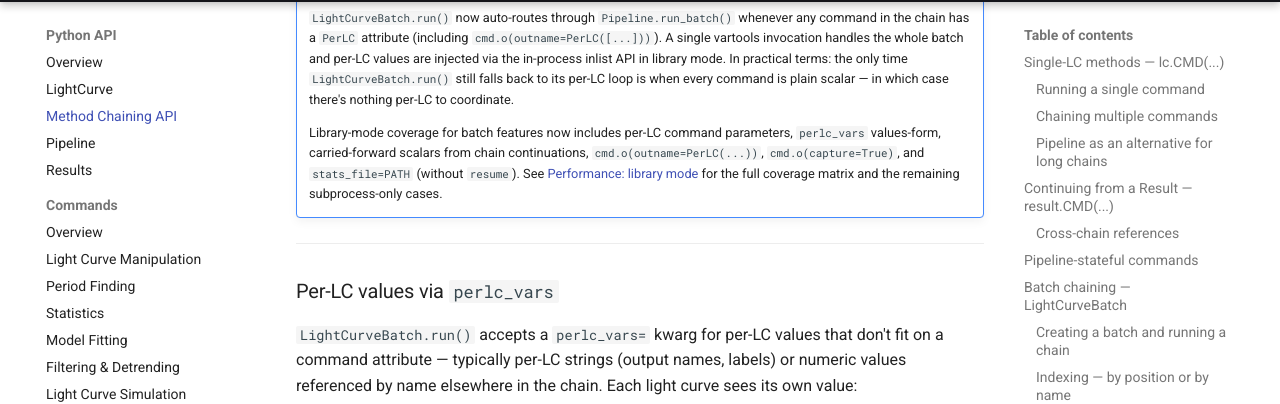
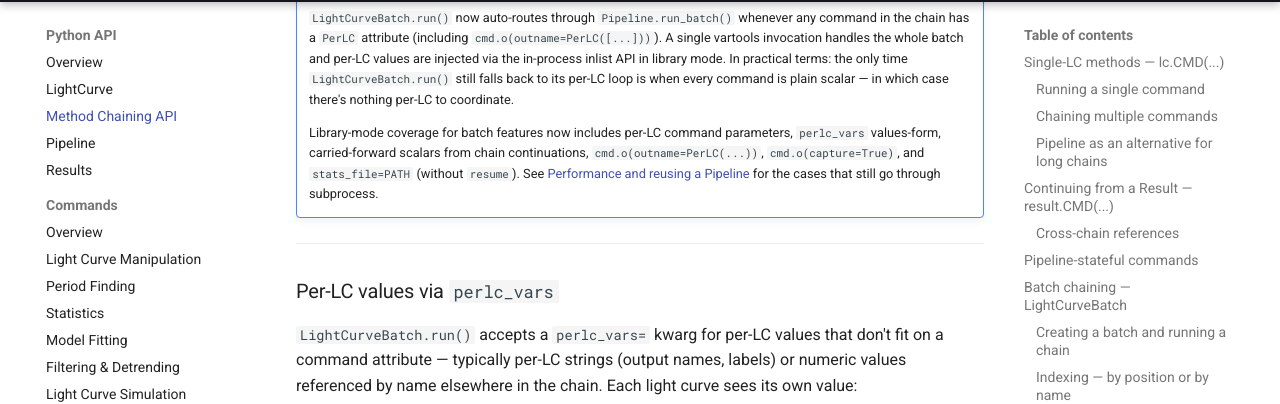
Before and after one commit to joeldhartman/vartools-site, an MkDocs documentation site: the page built from docs/python/chaining.md, in a window 1280 px wide and 900 px high, scrolled down 6657 px. Shown: the part 94-498 px from the top of the window. Built offline with MkDocs 1.6.1 and Material for MkDocs 9.7.7, drawn with Linux system fonts in a browser that asks for light colours; comment, search, counter and statistics services are not loaded; the version menu is left out.

```diff
--- a/docs/python/chaining.md
+++ b/docs/python/chaining.md
@@ -338,9 +338,8 @@ result = vt.LightCurveBatch(lcs).LS(minp=PerLC([0.5, 0.5, 1.0, 0.5, 0.5]),
     command parameters, `perlc_vars` values-form, carried-forward
     scalars from chain continuations, `cmd.o(outname=PerLC(...))`,
     `cmd.o(capture=True)`, and `stats_file=PATH` (without `resume`).
-    See [Performance: library mode](pipeline.md#performance-library-mode)
-    for the full coverage matrix and the remaining subprocess-only
-    cases.
+    See [Performance and reusing a Pipeline](pipeline.md#performance-and-reusing-a-pipeline)
+    for the cases that still go through subprocess.
 
 ---
 
```
Also changed, not shown: docs/install.md (+2 -2 lines).
